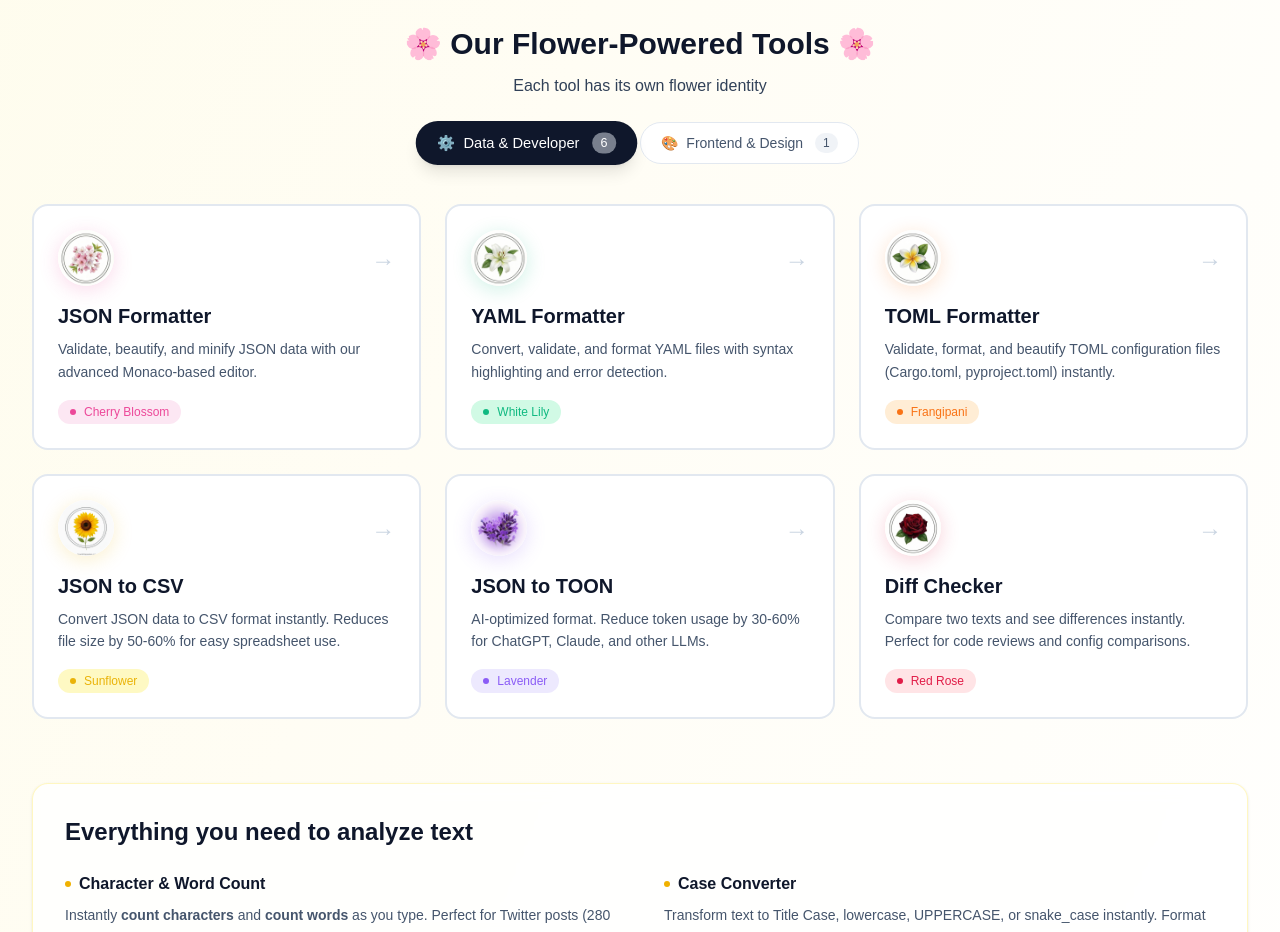
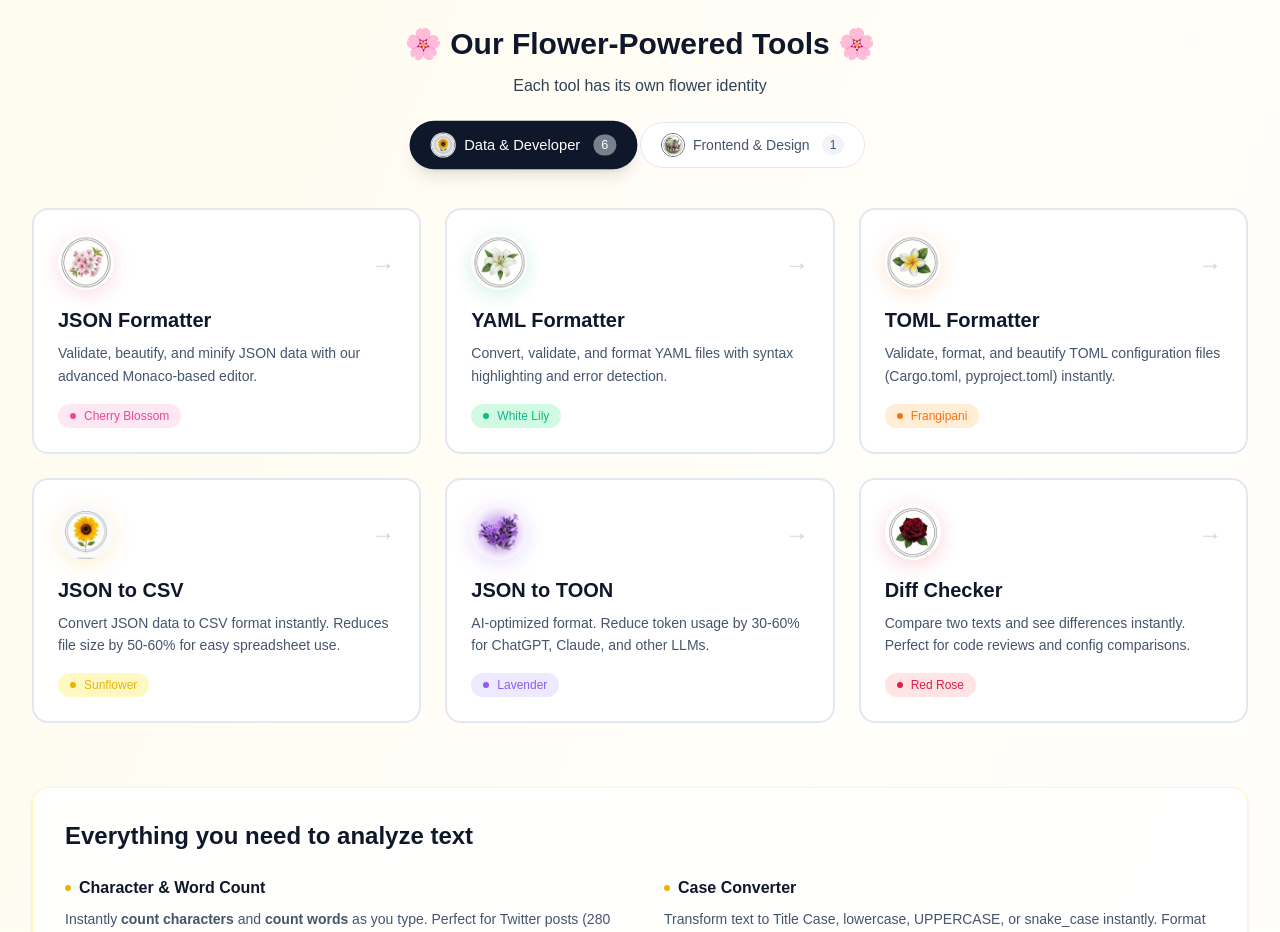
Before and after one commit to denesvaghani/textgauge-frontend, a Next.js app: page / in a window 1280 px wide. Shown: the part 1480-2412 px from the top of the page. Built offline with nearby package versions, Linux system fonts and the light colour scheme; no server answers.

Commit message:
style: update homepage category tabs with branding images

```diff
--- a/src/app/page.tsx
+++ b/src/app/page.tsx
@@ -75,9 +75,9 @@ const categories = {
   ],
 };
 
-const categoryLabels: Record<string, { icon: string; color: string }> = {
-  "Data & Developer": { icon: "⚙️", color: "violet" },
-  "Frontend & Design": { icon: "🎨", color: "stone" },
+const categoryLabels: Record<string, { image: string; color: string }> = {
+  "Data & Developer": { image: flowerThemes.sunflower.image, color: "violet" },
+  "Frontend & Design": { image: flowerThemes.orchid.image, color: "stone" },
 };
 
 type CategoryKey = keyof typeof categories;
@@ -101,13 +101,21 @@ function ToolsSection() {
             <button
               key={category}
               onClick={() => setActiveCategory(category)}
-              className={`px-5 py-2.5 rounded-full font-medium text-sm transition-all duration-200 flex items-center gap-2 ${
+              className={`px-3 py-2 sm:px-5 sm:py-2.5 rounded-full font-medium text-sm transition-all duration-200 flex items-center gap-2 ${
                 activeCategory === category
                   ? 'bg-slate-900 dark:bg-white text-white dark:text-slate-900 shadow-lg scale-105'
                   : 'bg-white dark:bg-slate-800 text-slate-600 dark:text-slate-300 border border-slate-200 dark:border-slate-700 hover:border-slate-400 dark:hover:border-slate-500'
               }`}
             >
-              <span>{categoryLabels[category]?.icon}</span>
+              <div className="w-5 h-5 sm:w-6 sm:h-6 rounded-full overflow-hidden shrink-0 border border-current opacity-90 relative">
+                <Image
+                    src={categoryLabels[category]?.image}
+                    alt=""
+                    fill
+                    sizes="24px"
+                    className="object-cover"
+                />
+              </div>
               <span>{category}</span>
               <span className="ml-1 px-2 py-0.5 rounded-full text-xs bg-slate-200/50 dark:bg-slate-700/50">
                 {categories[category].length}
```
